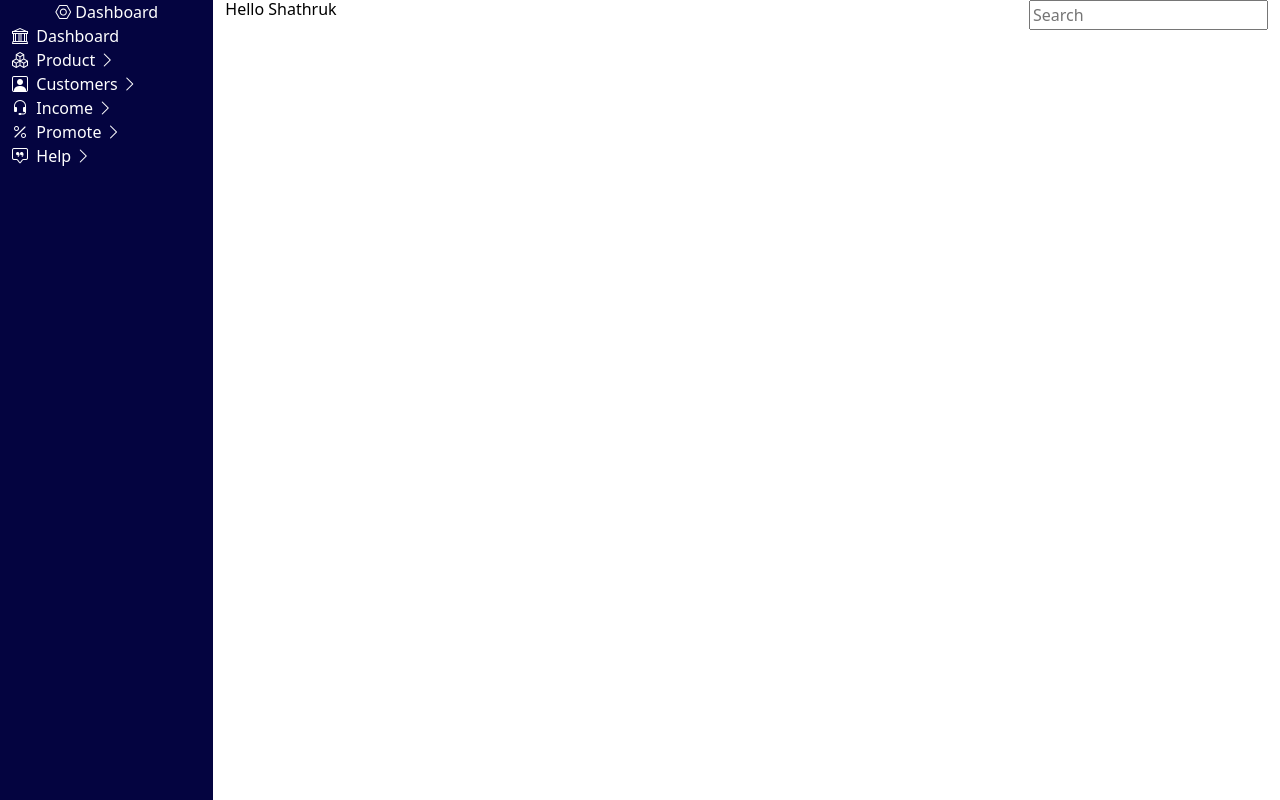
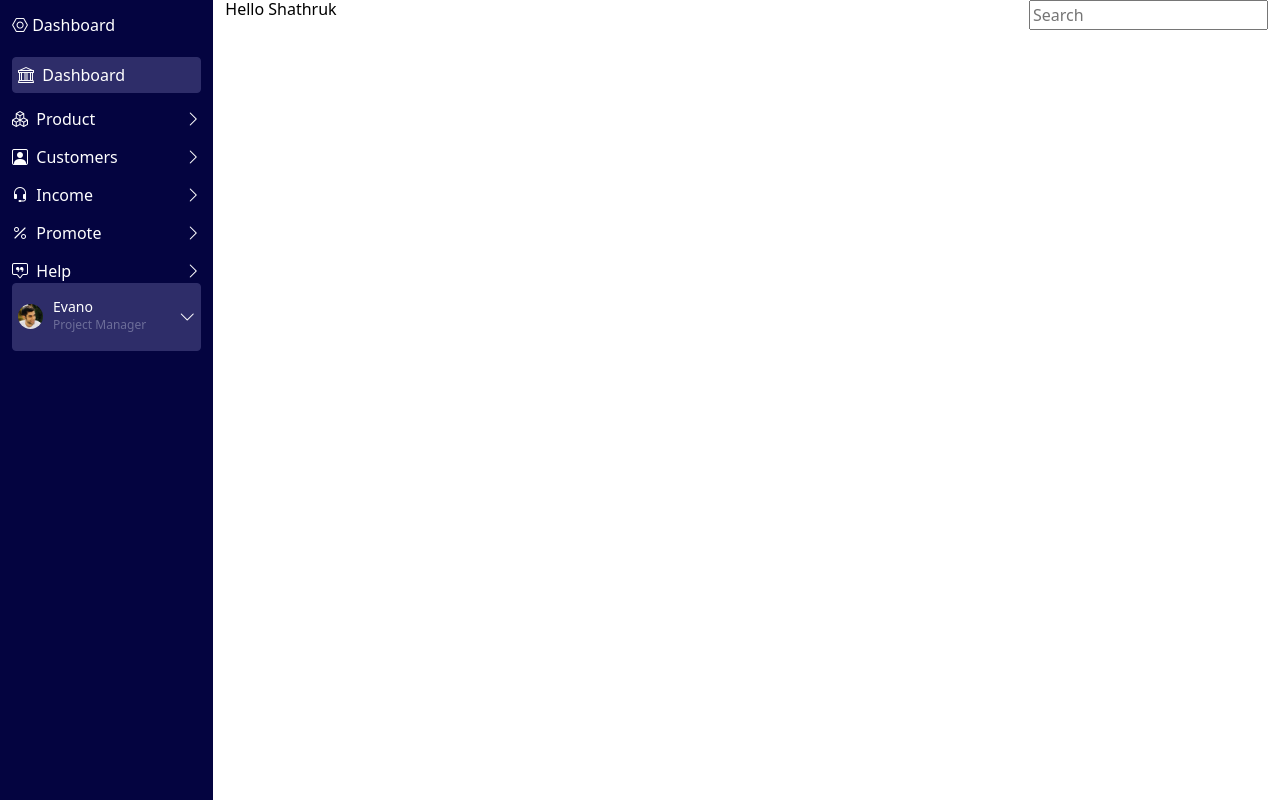
Before and after one commit to tirupathi2219/assignment-fitpeo, a React (Create React App) app: page / in a window 1280 px wide. Built offline with nearby package versions, Linux system fonts and the light colour scheme.

Commit message:
dashboard-alignment

```diff
--- a/package.json
+++ b/package.json
@@ -3,6 +3,9 @@
   "version": "0.1.0",
   "private": true,
   "dependencies": {
+    "@emotion/react": "^11.11.1",
+    "@emotion/styled": "^11.11.0",
+    "@mui/material": "^5.14.15",
     "@testing-library/jest-dom": "^5.17.0",
     "@testing-library/react": "^13.4.0",
     "@testing-library/user-event": "^13.5.0",
--- a/src/App.module.scss
+++ b/src/App.module.scss
@@ -1,5 +1,5 @@
 .app {
-  text-align: center;
+  // text-align: center;
 
   .navigation_container {
     background-color: #040440;
--- a/src/components/Dashboard.js
+++ b/src/components/Dashboard.js
@@ -1,20 +1,57 @@
 import React from "react";
+import avatar from '../images/avatar.jpg'
 
-import styles from './Dashboard.scss'
+import styles from './Dashboard.module.scss'
 
 function Dashboard() {
   return (
-    <div>
-      <div>
+    <div className={`${styles.main}`}>
+      <div className={`${styles.dashboard_header}`}>
         <i class="bi bi-nut"></i> <span>Dashboard</span>
       </div>
-      <div className={` ${styles.navigation} d-flex flex-column  align-items-start`}>
-        <div><i class="bi bi-bank"></i>&nbsp; Dashboard</div>
-        <div> <i class="bi bi-boxes"></i>&nbsp; Product <i class="bi bi-chevron-right"></i></div>
-        <div><i class="bi bi-person-square"></i>&nbsp; Customers <i class="bi bi-chevron-right"></i></div>
-        <div><i class="bi bi-headset"></i>&nbsp; Income <i class="bi bi-chevron-right"></i></div>
-        <div><i class="bi bi-percent"></i>&nbsp; Promote <i class="bi bi-chevron-right"></i> </div>
-        <div><i class="bi bi-chat-square-quote"></i>&nbsp; Help <i class="bi bi-chevron-right"></i></div>
+      <div className={`${styles.navigation} d-flex flex-column  align-items-start`}>
+
+        <div><div><i class="bi bi-bank"></i>&nbsp; Dashboard</div></div>
+        <div>
+          <div>
+            <i class="bi bi-boxes"></i>&nbsp; Product
+          </div>
+          <i class="bi bi-chevron-right"></i>
+        </div>
+        <div>
+          <div>
+            <i class="bi bi-person-square"></i>&nbsp; Customers
+          </div>
+          <i class="bi bi-chevron-right"></i>
+        </div>
+        <div>
+          <div>
+            <i class="bi bi-headset"></i>&nbsp; Income
+          </div>
+          <i class="bi bi-chevron-right"></i>
+        </div>
+        <div>
+          <div>
+            <i class="bi bi-percent"></i>&nbsp; Promote
+          </div>
+          <i class="bi bi-chevron-right"></i>
+        </div>
+        <div>
+          <div>
+            <i class="bi bi-chat-square-quote"></i>&nbsp; Help
+          </div>
+          <i class="bi bi-chevron-right"></i>
+        </div>
+      </div>
+      <div className={`${styles.dashboard_footer}`}>
+        <div className="d-flex">
+          <img src={avatar} alt="Avatar" className={`${styles.avatar}`} />
+          <div className={`${styles.avatar_info}`}>
+            <h6>Evano</h6>
+            <p>Project Manager</p>
+          </div>
+        </div>
+        <i class="bi bi-chevron-down"></i>
       </div>
     </div>
   );
--- /dev/null
+++ b/src/components/Dashboard.module.scss
@@ -0,0 +1,64 @@
+.main {
+    position: relative;
+    height: 100%;
+
+    .dashboard_header {
+        padding: 13px 0px 20px;
+    }
+
+    .navigation {
+        gap: 14px;
+
+        >div {
+            &:first-child {
+                border: 1px solid #2e2d69;
+                background-color: #2e2d69;
+                border-radius: 4px;
+                padding: 5px;
+            }
+
+            display: flex;
+            justify-content: space-between;
+            width: 100%;
+        }
+
+    }
+
+    .dashboard_footer {
+        display: flex;
+        justify-content: space-between;
+        width: 100%;
+        align-items: center;
+        border: 1px solid #2e2d69;
+        background-color: #2e2d69;
+        border-radius: 4px;
+        padding: 0px 5px;
+        position: absolute;
+        margin-bottom: 20px;
+
+        >div {
+            align-items: center;
+        }
+
+        .avatar_info {
+            margin-top: 15px;
+
+            >h6 {
+                margin-bottom: 0px;
+                font-size: 14px;
+            }
+
+            >p {
+                font-size: 12px;
+                color: #6c6d99;
+            }
+        }
+
+        .avatar {
+            border-radius: 50%;
+            width: 25px;
+            height: 25px;
+            margin-right: 10px;
+        }
+    }
+}
--- a/src/components/Dashboard.scss
+++ /dev/null
@@ -1,3 +0,0 @@
-.navigation {
-    gap: 10px;
-}
```
Also changed, not shown: src/images/avatar.jpg (added), 1 other file (tests, documents, lock files or other folders).
